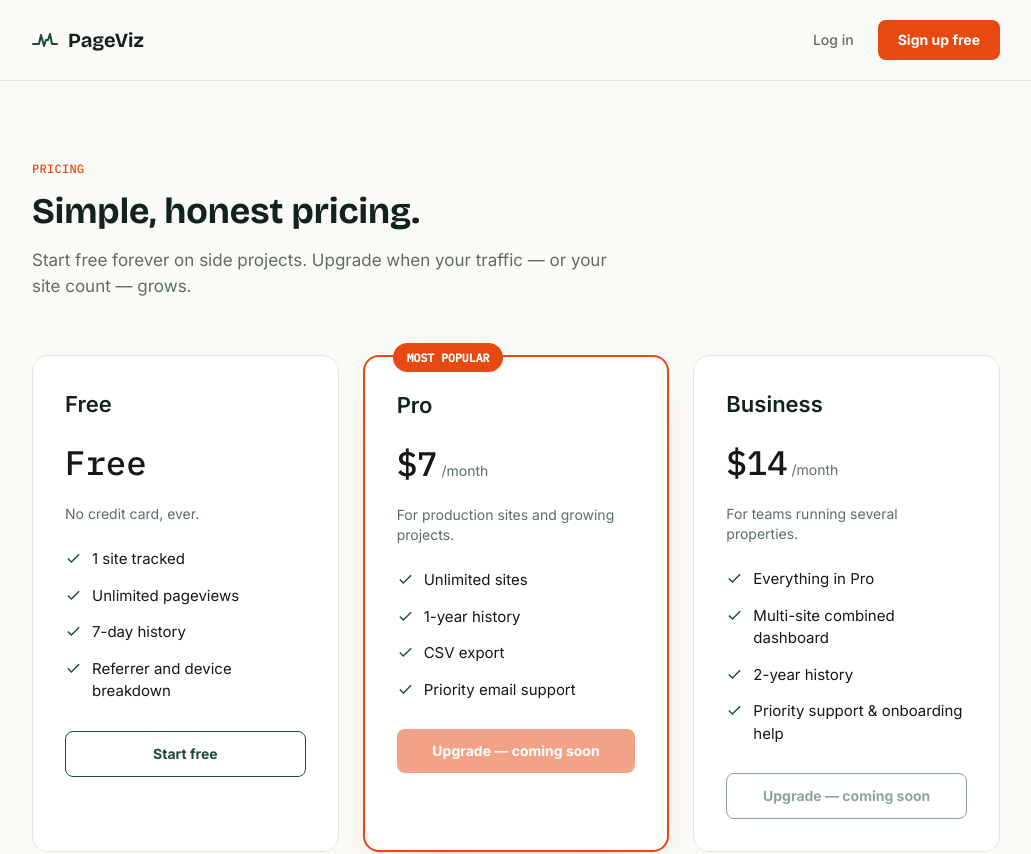
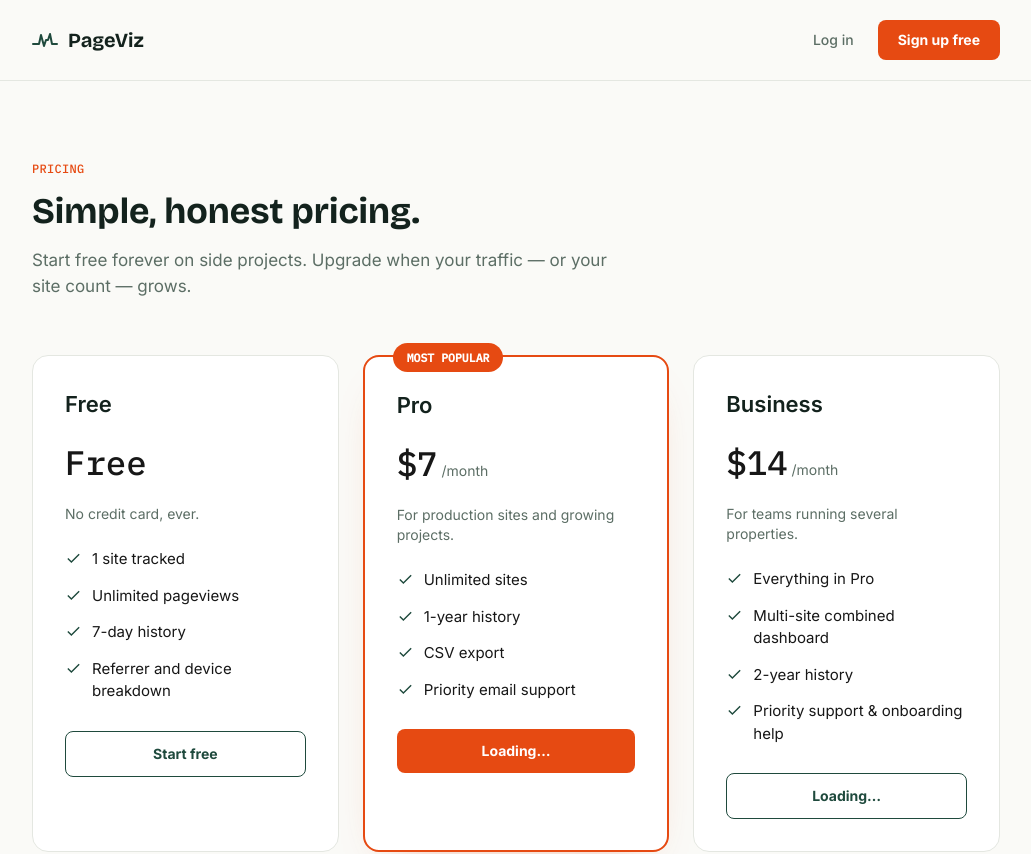
Before and after one commit to harsh0160/pageviz, a Next.js app: page /pricing in a window 1280 px wide. Shown: the top 854 px of the page, without its empty margins (124-1155 px from the left). Built offline with nearby package versions, Linux system fonts and the light colour scheme.

Commit message:
Wire up Paddle sandbox checkout on pricing page

```diff
--- /dev/null
+++ b/app/pricing/CheckoutButton.js
@@ -0,0 +1,43 @@
+'use client'
+
+import { useEffect, useState } from 'react'
+
+// Sandbox price IDs — swap for live pri_ IDs once verification is approved
+const PRICE_IDS = {
+  pro: 'pri_01m0x6qar386c4snh3xpfez5cg',
+  business: 'pri_01m0x6sd5jqb660zm4eka60zw3',
+}
+
+export default function CheckoutButton({ plan, className, children }) {
+  const [ready, setReady] = useState(false)
+
+  useEffect(() => {
+    if (window.Paddle) {
+      // eslint-disable-next-line react-hooks/set-state-in-effect
+      setReady(true)
+      return
+    }
+    const script = document.createElement('script')
+    script.src = 'https://cdn.paddle.com/paddle/v2/paddle.js'
+    script.onload = () => {
+      window.Paddle.Environment.set('sandbox')
+      window.Paddle.Initialize({ token: process.env.NEXT_PUBLIC_PADDLE_CLIENT_TOKEN })
+      setReady(true)
+    }
+    document.body.appendChild(script)
+  }, [])
+
+  const openCheckout = () => {
+    if (!ready) return
+    window.Paddle.Checkout.open({
+      items: [{ priceId: PRICE_IDS[plan], quantity: 1 }],
+      settings: { displayMode: 'overlay', variant: 'one-page' },
+    })
+  }
+
+  return (
+    <button onClick={openCheckout} disabled={!ready} className={className}>
+      {ready ? children : 'Loading…'}
+    </button>
+  )
+}
--- a/app/pricing/page.js
+++ b/app/pricing/page.js
@@ -1,4 +1,5 @@
 import Link from 'next/link'
+import CheckoutButton from './CheckoutButton'
 
 export const metadata = {
   title: 'Pricing — PageViz',
@@ -10,7 +11,7 @@ const monoFont = { fontFamily: 'var(--font-mono-data)' }
 
 function Check() {
   return (
-    <svg className="w-[17px] h-[17px] text-[#1F4A3D] mt-0.5 flex-shrink-0" viewBox="0 0 24 24" fill="none" stroke="currentColor" strokeWidth="2">
+    <svg className="w-4.25 h-4.25 text-[#1F4A3D] mt-0.5 shrink-0" viewBox="0 0 24 24" fill="none" stroke="currentColor" strokeWidth="2">
       <path d="M20 6L9 17l-5-5" />
     </svg>
   )
@@ -31,7 +32,7 @@ const plans = [
     sub: 'For production sites and growing projects.',
     featured: true,
     features: ['Unlimited sites', '1-year history', 'CSV export', 'Priority email support'],
-    cta: { label: 'Upgrade — coming soon', href: null, style: 'primary' },
+    cta: { label: 'Upgrade to Pro', checkoutPlan: 'pro', style: 'primary' },
   },
   {
     name: 'Business',
@@ -39,7 +40,7 @@ const plans = [
     period: '/month',
     sub: 'For teams running several properties.',
     features: ['Everything in Pro', 'Multi-site combined dashboard', '2-year history', 'Priority support & onboarding help'],
-    cta: { label: 'Upgrade — coming soon', href: null, style: 'outline' },
+    cta: { label: 'Upgrade to Business', checkoutPlan: 'business', style: 'outline' },
   },
 ]
 
@@ -97,7 +98,18 @@ export default function PricingPage() {
                   </li>
                 ))}
               </ul>
-              {plan.cta.href ? (
+              {plan.cta.checkoutPlan ? (
+                <CheckoutButton
+                  plan={plan.cta.checkoutPlan}
+                  className={`w-full flex justify-center text-sm font-bold rounded-lg px-5 py-3 transition-colors ${
+                    plan.cta.style === 'primary'
+                      ? 'text-white bg-[#E64A12] hover:bg-[#13221D]'
+                      : 'text-[#1F4A3D] border-[1.5px] border-[#1F4A3D] hover:bg-[#1F4A3D] hover:text-white'
+                  }`}
+                >
+                  {plan.cta.label}
+                </CheckoutButton>
+              ) : (
                 <Link
                   href={plan.cta.href}
                   className={`w-full flex justify-center text-sm font-bold rounded-lg px-5 py-3 transition-colors ${
@@ -108,17 +120,6 @@ export default function PricingPage() {
                 >
                   {plan.cta.label}
                 </Link>
-              ) : (
-                <button
-                  disabled
-                  className={`w-full flex justify-center text-sm font-bold rounded-lg px-5 py-3 opacity-50 cursor-not-allowed ${
-                    plan.cta.style === 'primary'
-                      ? 'text-white bg-[#E64A12]'
-                      : 'text-[#1F4A3D] border-[1.5px] border-[#1F4A3D]'
-                  }`}
-                >
-                  {plan.cta.label}
-                </button>
               )}
             </div>
           ))}
```
